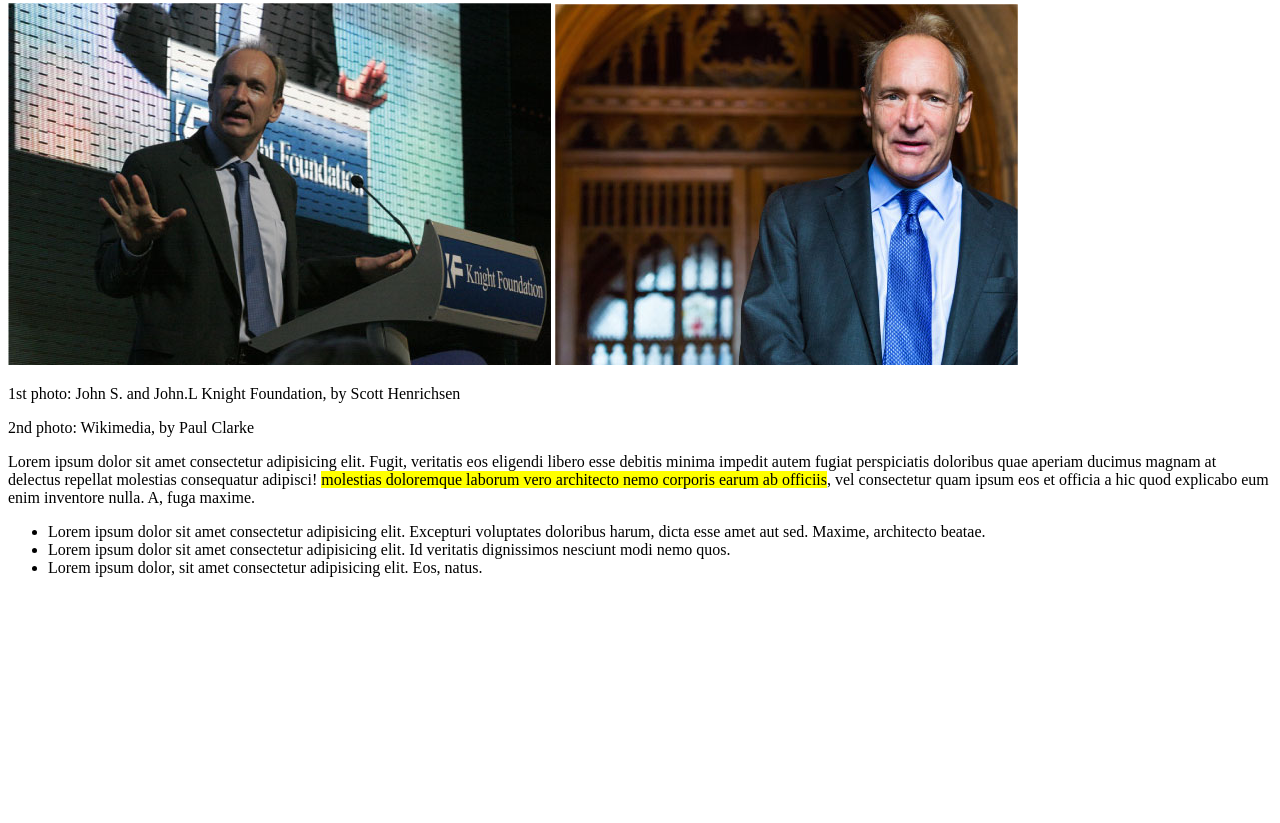
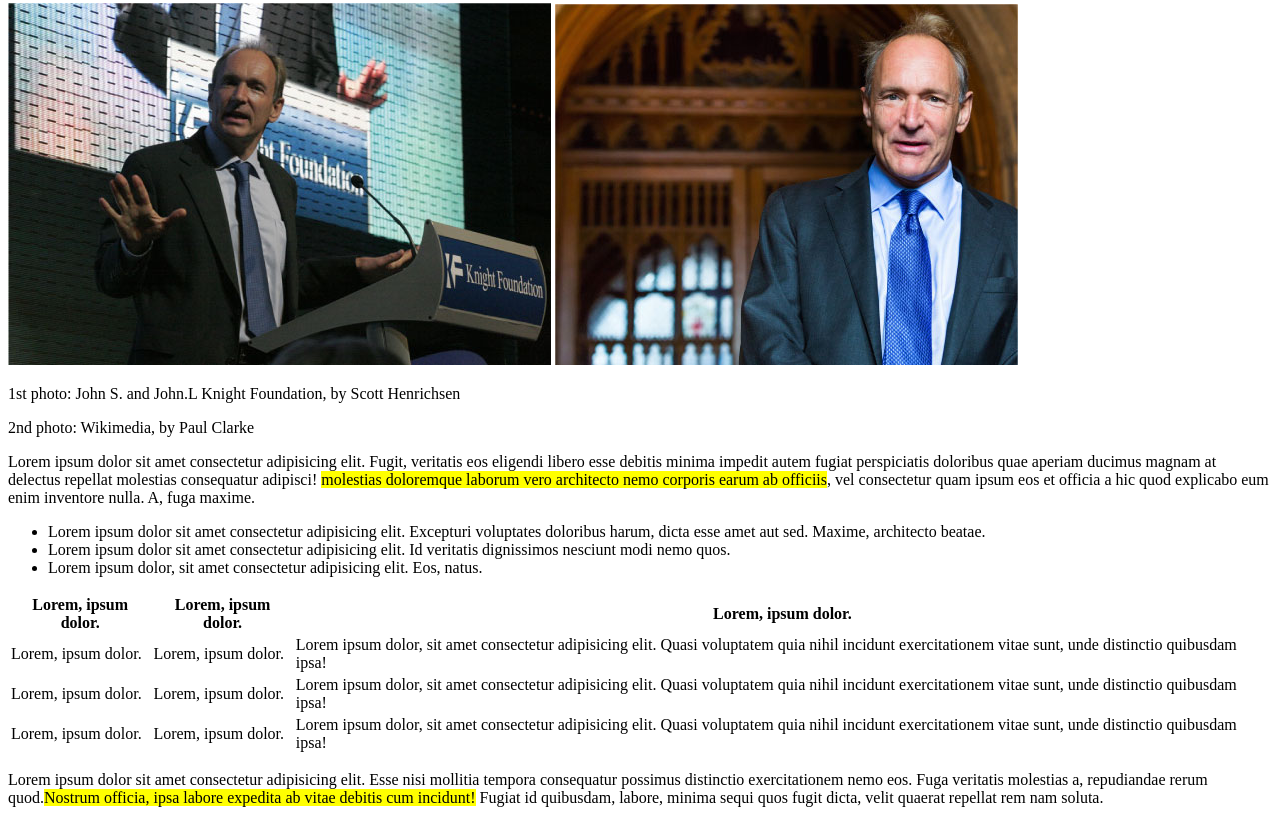
Before and after one commit to simone-nolberto/html-css-booleaner, a plain HTML site: page index.html in a window 1280 px wide. Shown: the part 478-1301 px from the top of the page. Before the commit the page ends 1071 px from the top, so only its background shows below. Drawn offline with Linux system fonts and the light colour scheme.

Commit message:
aggiornamento main
table + p

```diff
--- a/index.html
+++ b/index.html
@@ -1,11 +1,13 @@
 <!DOCTYPE html>
 <html lang="en">
+
 <head>
     <meta charset="UTF-8">
     <meta name="viewport" content="width=device-width, initial-scale=1.0">
     <title>Internet</title>
     <link rel="stylesheet" href="./css/style.css">
 </head>
+
 <body>
     <header id="site_header">
         <div class="frontespizio">
@@ -21,17 +23,54 @@
     </header>
     <main id="site_main">
         <div>
-            Lorem ipsum dolor sit amet consectetur adipisicing elit. Fugit, veritatis eos eligendi libero esse debitis minima impedit autem fugiat perspiciatis doloribus quae aperiam ducimus magnam at delectus repellat molestias consequatur adipisci! <mark>molestias doloremque laborum vero architecto nemo corporis earum ab officiis</mark>, vel consectetur quam ipsum eos et officia a hic quod explicabo eum enim inventore nulla. A, fuga maxime.
+            Lorem ipsum dolor sit amet consectetur adipisicing elit. Fugit, veritatis eos eligendi libero esse debitis
+            minima impedit autem fugiat perspiciatis doloribus quae aperiam ducimus magnam at delectus repellat
+            molestias consequatur adipisci! <mark>molestias doloremque laborum vero architecto nemo corporis earum ab
+                officiis</mark>, vel consectetur quam ipsum eos et officia a hic quod explicabo eum enim inventore
+            nulla. A, fuga maxime.
         </div>
         <ul>
-            <li>Lorem ipsum dolor sit amet consectetur adipisicing elit. Excepturi voluptates doloribus harum, dicta esse amet aut sed. Maxime, architecto beatae.
+            <li>Lorem ipsum dolor sit amet consectetur adipisicing elit. Excepturi voluptates doloribus harum, dicta
+                esse amet aut sed. Maxime, architecto beatae.
             </li>
-            <li>Lorem ipsum dolor sit amet consectetur adipisicing elit. Id veritatis dignissimos nesciunt modi nemo quos.
+            <li>Lorem ipsum dolor sit amet consectetur adipisicing elit. Id veritatis dignissimos nesciunt modi nemo
+                quos.
             </li>
             <li>Lorem ipsum dolor, sit amet consectetur adipisicing elit. Eos, natus.
             </li>
         </ul>
+        <table>
+            <thead>
+                <tr>
+                    <th>Lorem, ipsum dolor.</th>
+                    <th>Lorem, ipsum dolor.</th>
+                    <th>Lorem, ipsum dolor.</th>
+                </tr>
+            </thead>
+            <tbody>
+                <tr>
+                    <td>Lorem, ipsum dolor.</td>
+                    <td>Lorem, ipsum dolor.</td>
+                    <td>Lorem ipsum dolor, sit amet consectetur adipisicing elit. Quasi voluptatem quia nihil incidunt
+                        exercitationem vitae sunt, unde distinctio quibusdam ipsa!</td>
+                </tr>
+                <tr>
+                    <td>Lorem, ipsum dolor.</td>
+                    <td>Lorem, ipsum dolor.</td>
+                    <td>Lorem ipsum dolor, sit amet consectetur adipisicing elit. Quasi voluptatem quia nihil incidunt
+                        exercitationem vitae sunt, unde distinctio quibusdam ipsa!</td>
+                </tr>
+                <tr>
+                    <td>Lorem, ipsum dolor.</td>
+                    <td>Lorem, ipsum dolor.</td>
+                    <td>Lorem ipsum dolor, sit amet consectetur adipisicing elit. Quasi voluptatem quia nihil incidunt
+                        exercitationem vitae sunt, unde distinctio quibusdam ipsa!</td>
+                </tr>
+            </tbody>
+        </table>
+        <p>Lorem ipsum dolor sit amet consectetur adipisicing elit. Esse nisi mollitia tempora consequatur possimus distinctio exercitationem nemo eos. Fuga veritatis molestias a, repudiandae rerum quod.<mark>Nostrum officia, ipsa labore expedita ab vitae debitis cum incidunt!</mark> Fugiat id quibusdam, labore, minima sequi quos fugit dicta, velit quaerat repellat rem nam soluta.</p>
     </main>
     <footer id="site_footer"></footer>
 </body>
+
 </html>
```
